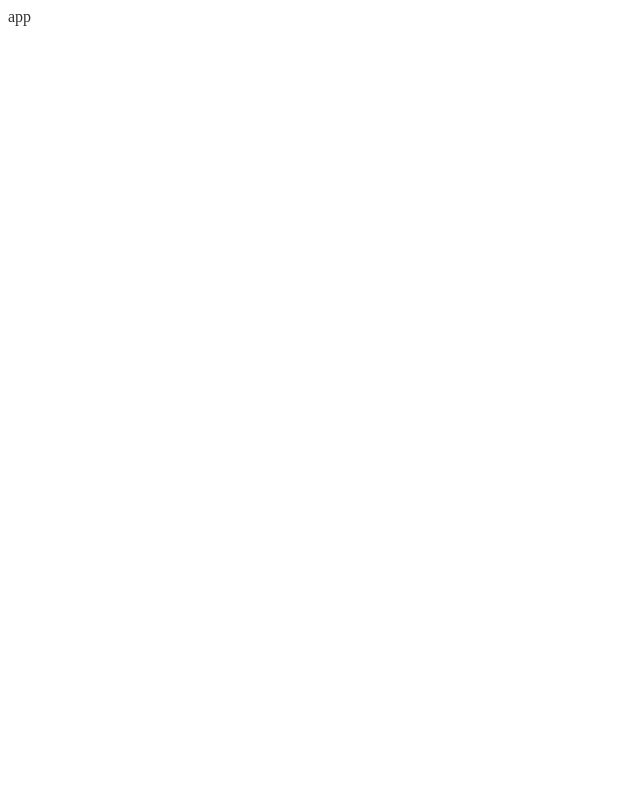
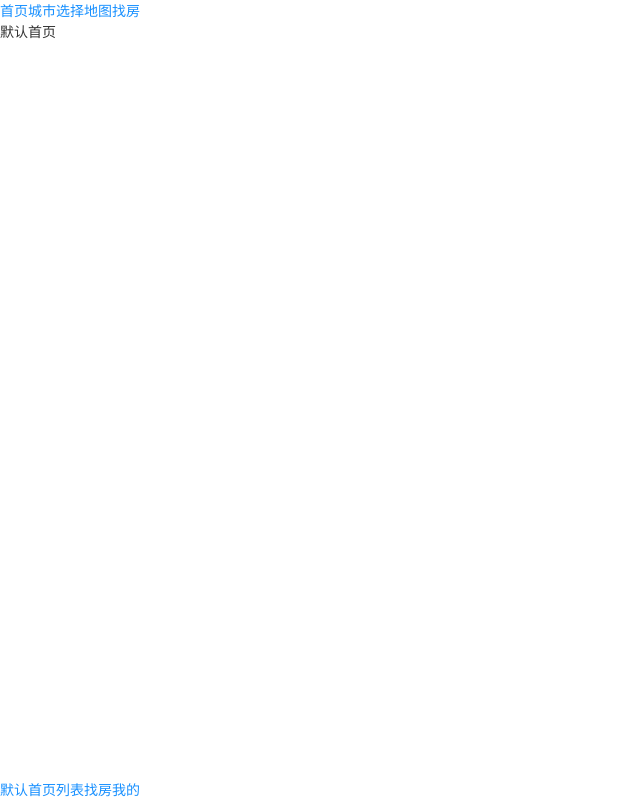
Before and after one commit to lamphc/zfw-103, a React (Create React App) app: page /home in a window 1280 px wide. Shown: the whole page, without its empty margins (0-640 px from the left). Built offline with nearby package versions, Linux system fonts and the light colour scheme.

Commit message:
路由配置

```diff
--- /dev/null
+++ b/config-overrides.js
@@ -0,0 +1,7 @@
+const { override, fixBabelImports } = require('customize-cra')
+module.exports = override(
+  fixBabelImports('import', {
+    libraryName: 'antd-mobile',
+    style: 'css',
+  }),
+)
--- a/src/App.jsx
+++ b/src/App.jsx
@@ -1,12 +1,35 @@
 import React from 'react'
+/**
+ * 配置路由：根组件配置路由
+ * 1. 安装：npm i react-router-dom
+ * 2. 导入路由配置的三个基础组件：BrowserRouter,Route,Link
+ * 3. 使用BrowserRouter包裹根组件的模版
+ * 4. 使用Route组件配置路由规则
+ * 5. 使用Link组件导航路由
+ */
+import { BrowserRouter, Route, Link, Switch } from 'react-router-dom'
+// 导入组件配置路由
+import Home from './pages/Home'
+import CityList from './pages/CityList'
+import Map from './pages/Map'
+import NotFound from './pages/NotFound'
 
-
-
-function App () {
+function App() {
   return (
-    <div className="App">
-      app
-    </div>
+    <BrowserRouter>
+      <Link to="/home">首页</Link>
+      <Link to="/cityList">城市选择</Link>
+      <Link to="/map">地图找房</Link>
+      {/* 配置路由规则 */}
+      {/* 一级路由 */}
+      <Switch>
+        <Route path="/home" component={Home} />
+        <Route path="/cityList" component={CityList} />
+        <Route path="/map" component={Map} />
+        {/* 404页面 */}
+        <Route component={NotFound} />
+      </Switch>
+    </BrowserRouter>
   )
 }
 
--- a/src/index.js
+++ b/src/index.js
@@ -2,6 +2,8 @@ import React from 'react'
 import ReactDOM from 'react-dom'
 // 全局样式
 import './index.css'
+// 引入ant组件库样式=>按需加载后不需要引入组件库的样式
+// import 'antd-mobile/dist/antd-mobile.css'
 // 根组件
 import App from './App'
 // PWA的配置
--- /dev/null
+++ b/src/pages/CityList/index.jsx
@@ -0,0 +1,9 @@
+import React, { Component } from 'react'
+
+class CityList extends Component {
+  render() {
+    return <div>CityList</div>
+  }
+}
+
+export default CityList
--- /dev/null
+++ b/src/pages/Home/index.jsx
@@ -0,0 +1,28 @@
+import React, { Component } from 'react'
+// 导入路由配置组件
+import { Route, Link } from 'react-router-dom'
+import Index from '../Index'
+import House from '../House'
+import Profile from '../Profile'
+
+class Home extends Component {
+  render() {
+    return (
+      <div className="home">
+        {/* 配置标签栏二级路由 */}
+        <Route exact path="/home" component={Index} />
+        <Route path="/home/house" component={House} />
+        <Route path="/home/profile" component={Profile} />
+
+        {/* 标签栏 */}
+        <div className="fix" style={{ position: 'fixed', bottom: 0, left: 0 }}>
+          <Link to="/home">默认首页</Link>
+          <Link to="/home/house">列表找房</Link>
+          <Link to="/home/profile">我的</Link>
+        </div>
+      </div>
+    )
+  }
+}
+
+export default Home
--- /dev/null
+++ b/src/pages/House/index.jsx
@@ -0,0 +1,10 @@
+import React, { Component } from 'react'
+
+/**
+ * 标签栏第二个页面
+ */
+export default class House extends Component {
+  render() {
+    return <div>列表找房</div>
+  }
+}
--- /dev/null
+++ b/src/pages/Index/index.jsx
@@ -0,0 +1,10 @@
+import React, { Component } from 'react'
+
+/**
+ * 标签栏第一个页面
+ */
+export default class Index extends Component {
+  render() {
+    return <div>默认首页</div>
+  }
+}
--- /dev/null
+++ b/src/pages/Map/index.jsx
@@ -0,0 +1,9 @@
+import React, { Component } from 'react'
+
+class Map extends Component {
+  render() {
+    return <div>Map</div>
+  }
+}
+
+export default Map
--- /dev/null
+++ b/src/pages/NotFound/index.jsx
@@ -0,0 +1,13 @@
+import React from 'react'
+import { Link } from 'react-router-dom'
+/**
+ * 404页面
+ */
+export default function NotFound() {
+  return (
+    <center className="not-found">
+      <h1>迷路了吗？</h1>
+      <Link to="/home">带你回家！</Link>
+    </center>
+  )
+}
--- /dev/null
+++ b/src/pages/Profile/index.jsx
@@ -0,0 +1,12 @@
+import React, { Component } from 'react'
+
+/**
+ * 标签栏第三个页面
+ */
+class Profile extends Component {
+  render() {
+    return <div>我的</div>
+  }
+}
+
+export default Profile
```
Also changed, not shown: package.json (+10 -3 lines), 1 other file (tests, documents, lock files or other folders).
